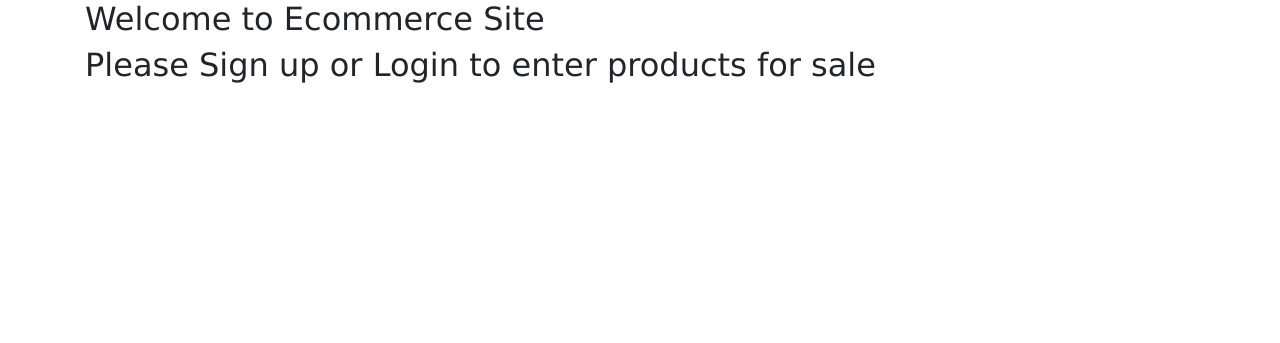
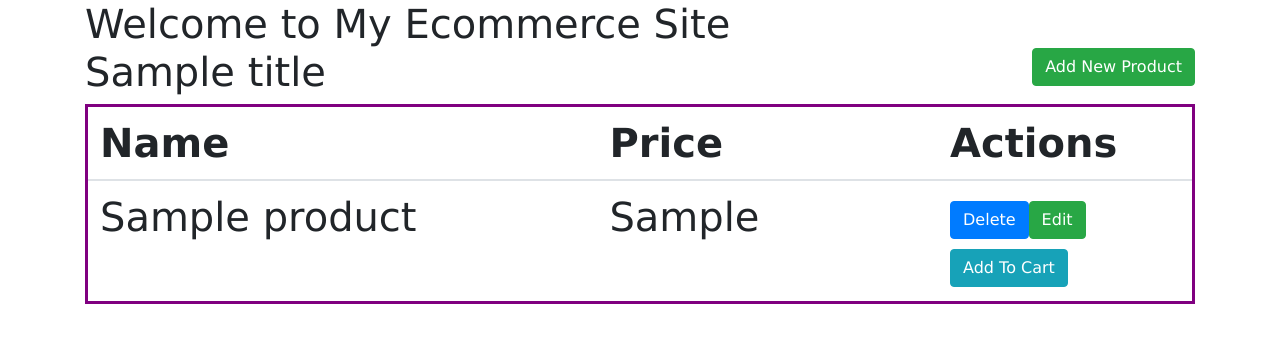
Before and after one commit to usama-murtaza0/web_terminal, a Node server app: template web-terminal/views/index.pug in a window 1280 px wide. Shown: the part 118-461 px from the top of the page. Run offline with Node 20, Linux system fonts and the light colour scheme; tables that the repository leaves empty hold one stand-in row (values such as "Sample post"); the template is opened without the code that fills it: values that come from a table or form of the project are taken from there, most other values are stand-ins (such as "Sample title", 1, 10 or a date in 2020); some libraries are stand-ins or nearby versions.

Commit message:
Update index.pug

```diff
--- a/web-terminal/views/index.pug
+++ b/web-terminal/views/index.pug
@@ -1,5 +1,24 @@
 extends layout
 
 block content
-   h2 Welcome to Ecommerce Site
-   h2 Please Sign up or Login to enter products for sale
+ h1 Welcome to My Ecommerce Site
+    .row
+        .col-sm-8
+            h1=title
+        .col-sm-4
+            a(href="/products/add", class="btn btn-success float-right") Add New Product
+    table.table
+        thead
+            tr
+                th Name
+                th Price
+                th Actions
+        tbody
+            each product in products
+                tr
+                    td=product.name
+                    td=product.price
+                    td
+                        a(href="/products/delete/"+product._id, class="btn btn-primary") Delete
+                        a(href="/products/edit/"+product._id, class="btn btn-success") Edit
+                        a(href="/products/cart/"+product._id, class="btn btn-info") Add To Cart
```
